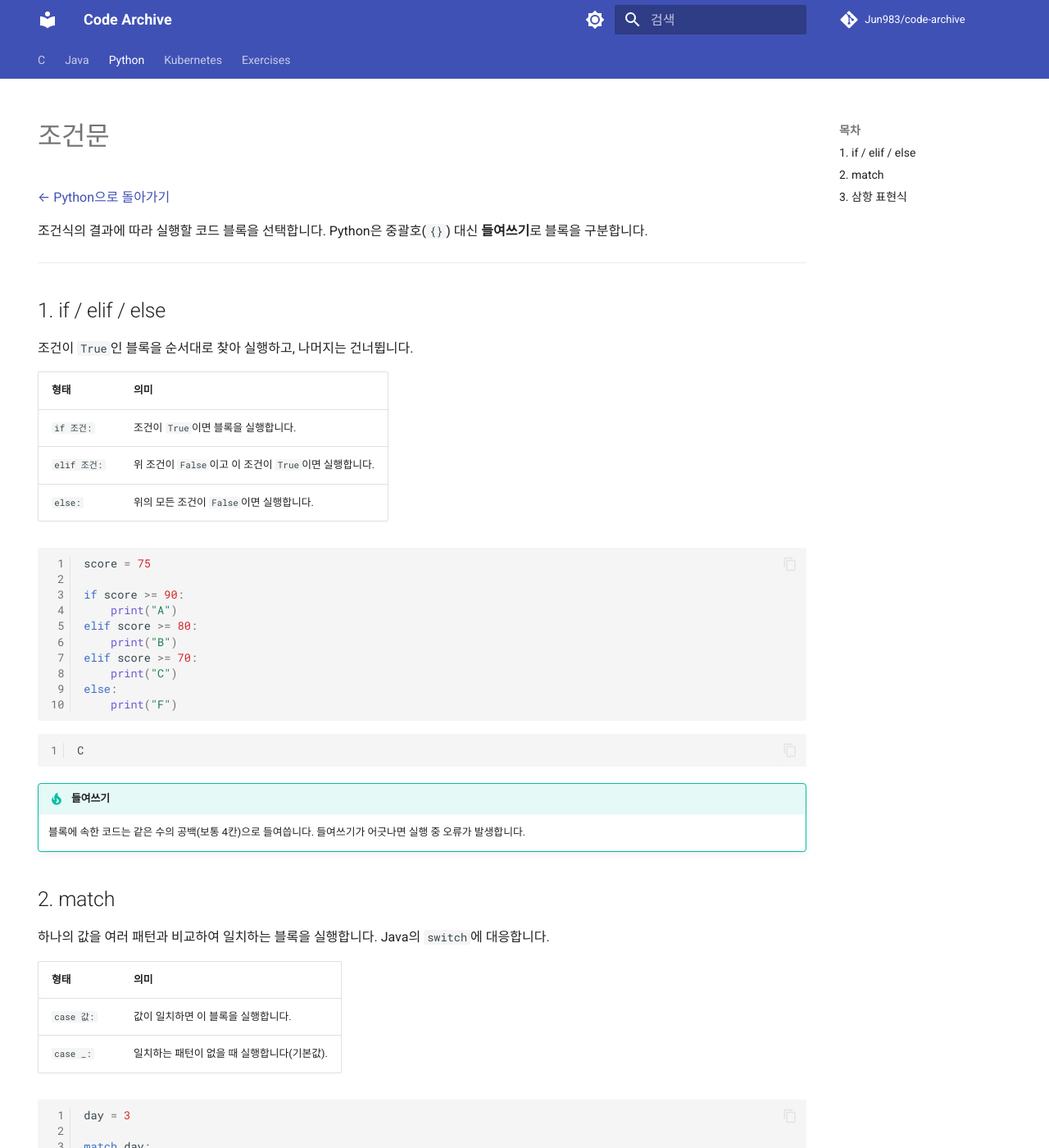
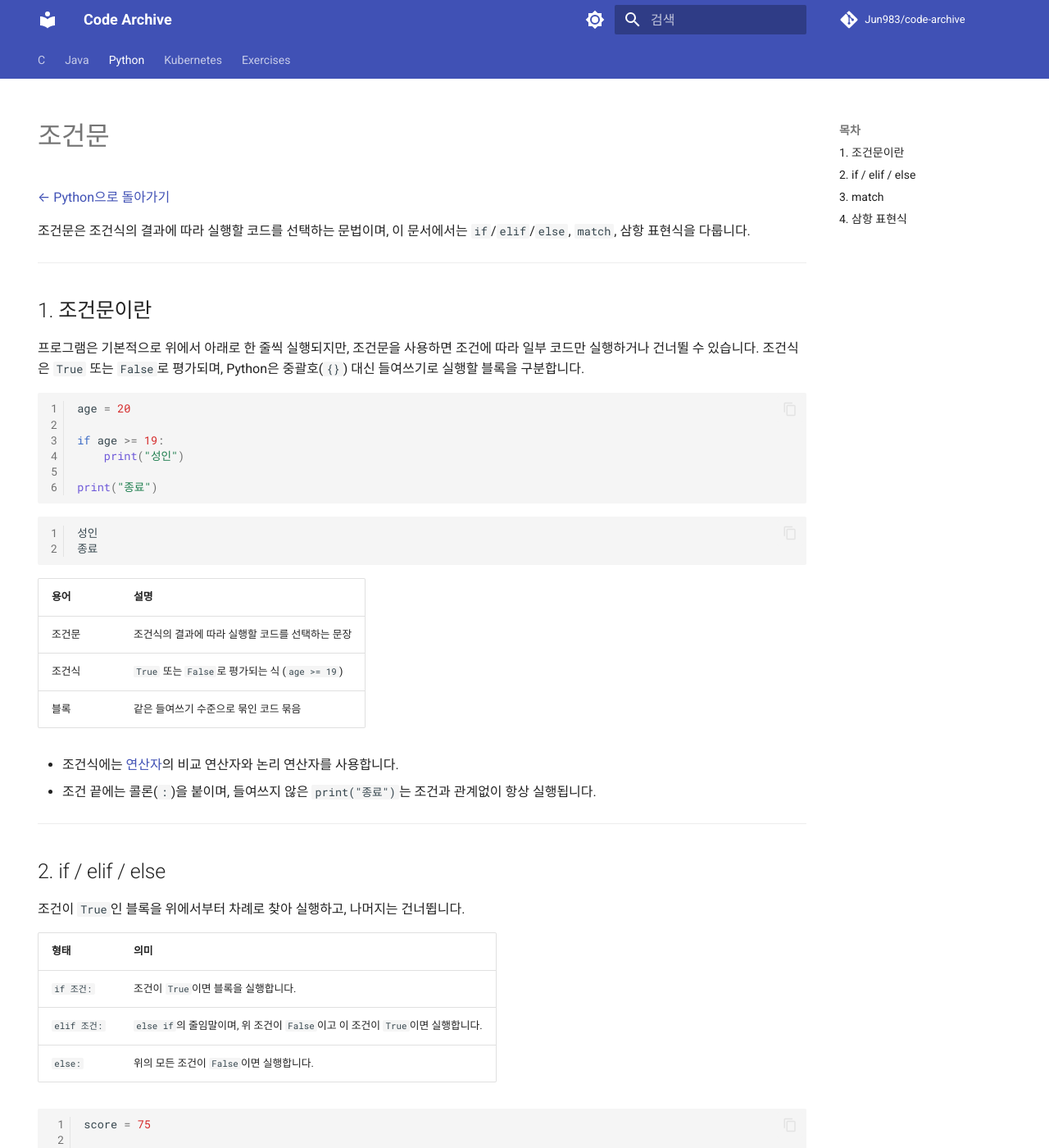
Before and after one commit to Jun983/code-archive, an MkDocs documentation site: the page built from docs/python/conditional.md, in a window 1280 px wide and 1400 px high. Shown: the whole window at 82% size. Built offline with MkDocs 1.6.1 and Material for MkDocs 9.7.7, drawn with Linux system fonts in a browser that asks for light colours; comment, search, counter and statistics services are not loaded; some of the changed text lies outside the part shown.

Commit message:
docs(python): 조건문 문서 개요 패턴에 맞춰 보강
Co-Authored-By: Claude Sonnet 5.5 <noreply@anthropic.com>

````diff
--- a/docs/python/conditional.md
+++ b/docs/python/conditional.md
@@ -7,18 +7,47 @@ hide:
 
 [← Python으로 돌아가기](index.md)
 
-조건식의 결과에 따라 실행할 코드 블록을 선택합니다. Python은 중괄호(`{}`) 대신 **들여쓰기**로 블록을 구분합니다.
+조건문은 조건식의 결과에 따라 실행할 코드를 선택하는 문법이며, 이 문서에서는 `if`/`elif`/`else`, `match`, 삼항 표현식을 다룹니다.
 
 ---
 
-## 1. if / elif / else
+## 1. 조건문이란
 
-조건이 `True`인 블록을 순서대로 찾아 실행하고, 나머지는 건너뜁니다.
+프로그램은 기본적으로 위에서 아래로 한 줄씩 실행되지만, 조건문을 사용하면 조건에 따라 일부 코드만 실행하거나 건너뛸 수 있습니다. 조건식은 `True` 또는 `False`로 평가되며, Python은 중괄호(`{}`) 대신 들여쓰기로 실행할 블록을 구분합니다.
+
+```python
+age = 20
+
+if age >= 19:
+    print("성인")
+
+print("종료")
+```
+
+```text
+성인
+종료
+```
+
+| 용어 | 설명 |
+|---|---|
+| 조건문 | 조건식의 결과에 따라 실행할 코드를 선택하는 문장 |
+| 조건식 | `True` 또는 `False`로 평가되는 식 (`age >= 19`) |
+| 블록 | 같은 들여쓰기 수준으로 묶인 코드 묶음 |
+
+- 조건식에는 [연산자](operator.md)의 비교 연산자와 논리 연산자를 사용합니다.
+- 조건 끝에는 콜론(`:`)을 붙이며, 들여쓰지 않은 `print("종료")`는 조건과 관계없이 항상 실행됩니다.
+
+---
+
+## 2. if / elif / else
+
+조건이 `True`인 블록을 위에서부터 차례로 찾아 실행하고, 나머지는 건너뜁니다.
 
 | 형태 | 의미 |
-|------|------|
+|---|---|
 | `if 조건:` | 조건이 `True`이면 블록을 실행합니다. |
-| `elif 조건:` | 위 조건이 `False`이고 이 조건이 `True`이면 실행합니다. |
+| `elif 조건:` | `else if`의 줄임말이며, 위 조건이 `False`이고 이 조건이 `True`이면 실행합니다. |
 | `else:` | 위의 모든 조건이 `False`이면 실행합니다. |
 
 ```python
@@ -34,20 +63,30 @@ else:
     print("F")
 ```
 
-```
+```text
 C
 ```
 
-!!! tip "들여쓰기"
-    블록에 속한 코드는 같은 수의 공백(보통 4칸)으로 들여씁니다. 들여쓰기가 어긋나면 실행 중 오류가 발생합니다.
+| 용어 | 설명 |
+|---|---|
+| 분기 | 조건에 따라 실행 흐름이 나뉘는 것 |
+| `elif` | `else if`의 줄임말로, "그렇지 않고 이 조건이면"을 뜻하는 키워드 |
 
-## 2. match
+- 블록에 속한 코드는 같은 수의 공백(보통 4칸)으로 들여쓰며, 어긋나면 `IndentationError`가 발생합니다.
+- `elif`는 여러 개 쓸 수 있고, 조건을 위에서부터 평가해 처음 `True`인 블록 하나만 실행합니다.
+- `elif`와 `else`는 생략할 수 있지만, `else`는 항상 마지막에 한 번만 올 수 있습니다.
+- 조건식이 `bool`이 아니어도 `0`, `""`, `[]`, `None`은 `False`로, 그 외 값은 대체로 `True`로 취급됩니다.
 
-하나의 값을 여러 패턴과 비교하여 일치하는 블록을 실행합니다. Java의 `switch`에 대응합니다.
+---
+
+## 3. match
+
+하나의 값을 여러 패턴과 비교하여 일치하는 블록을 실행합니다. Python 3.10부터 사용할 수 있습니다.
 
 | 형태 | 의미 |
-|------|------|
+|---|---|
 | `case 값:` | 값이 일치하면 이 블록을 실행합니다. |
+| `case 값1 \| 값2:` | 여러 값 중 하나라도 일치하면 실행합니다. |
 | `case _:` | 일치하는 패턴이 없을 때 실행합니다(기본값). |
 
 ```python
@@ -64,18 +103,26 @@ match day:
         print("그 외")
 ```
 
-```
+```text
 수요일
 ```
 
-> Java의 `switch`와 달리 `break`가 필요 없습니다. 일치한 `case` 블록만 실행되고 자동으로 빠져나옵니다.
+| 용어 | 설명 |
+|---|---|
+| 패턴 | `case` 뒤에 쓰며 비교 대상 값과 맞는지 검사하는 형태 |
+| 와일드카드 | 어떤 값과도 일치하는 패턴 `_` |
 
-## 3. 삼항 표현식
+- 일치한 `case` 블록만 실행되고 자동으로 빠져나오므로 `break`가 필요 없습니다.
+- 값 하나와의 일치 여부만 볼 때는 `match`, 범위나 복합 조건은 `if`/`elif`가 적합합니다.
+
+---
+
+## 4. 삼항 표현식
 
 조건에 따라 두 값 중 하나를 반환하는 한 줄짜리 조건 표현식입니다. `if`/`else`를 값 사이에 씁니다.
 
 | 형태 | 의미 |
-|------|------|
+|---|---|
 | `A if 조건 else B` | 조건이 `True`이면 `A`, `False`이면 `B`를 반환합니다. |
 
 ```python
@@ -84,9 +131,13 @@ result = "합격" if score >= 60 else "불합격"
 print(result)
 ```
 
-```
+```text
 합격
 ```
 
+| 용어 | 설명 |
+|---|---|
+| 표현식 | 계산되어 하나의 값이 되는 코드 (문장과 달리 변수에 저장할 수 있음) |
+
 - 조건이 먼저 평가된 뒤, 선택된 쪽의 값만 계산됩니다.
 - 값을 하나 고르는 용도로 쓰며, 여러 문장을 실행해야 하면 `if` 문을 사용합니다.
````
Also changed, not shown: docs/python/index.md (+1 -1 lines).
